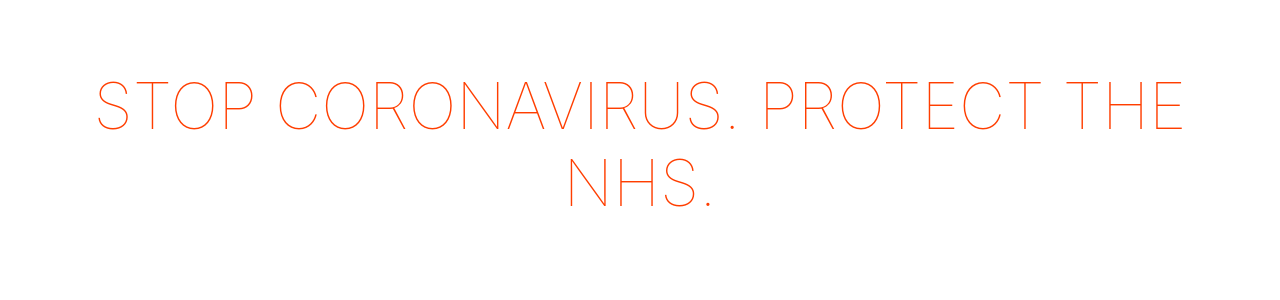
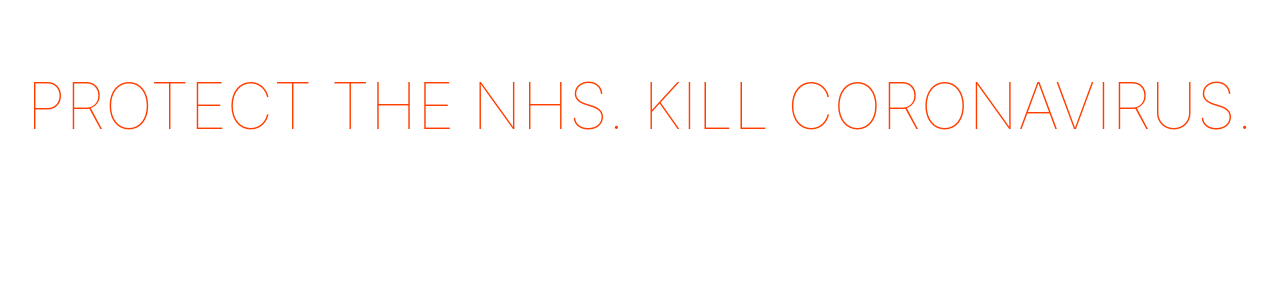
Before and after one commit to igelstorm/covid-19-slogan, a Svelte app: page / in a window 1280 px wide. Shown: the top 300 px of the page. Built offline with nearby package versions, Linux system fonts and the light colour scheme.

Commit message:
Handle different types of phrases

```diff
--- a/src/App.svelte
+++ b/src/App.svelte
@@ -1,17 +1,30 @@
 <script>
 	const words = {
-		noun: [
-			"coronavirus",
-			"the NHS"
-		],
-		verb: [
-			"stop",
-			"protect"
-		]
+		positive: {
+			verb: [
+				"protect",
+				"help"
+			],
+			object: [
+				"the NHS",
+				"the public"
+			]
+		},
+		negative: {
+			verb: [
+				"stop",
+				"kill"
+			],
+			object: [
+				"coronavirus",
+				"the virus",
+				"the disease"
+			]
+		}
 	}
 
-	export const addWord = function(acc, type) {
-		const possibleWords = words[type].filter(
+	export const addWord = function(acc, wordType) {
+		const possibleWords = words[wordType.phrase][wordType.word].filter(
 			function(w) { return !acc.includes(w) }
 		)
 		const randomIndex = Math.floor(Math.random() * possibleWords.length)
@@ -21,10 +34,10 @@
 
 	const randomWords = function() {
 		return [
-			"verb",
-			"noun",
-			"verb",
-			"noun"
+			{phrase: "positive", word: "verb"},
+			{phrase: "positive", word: "object"},
+			{phrase: "negative", word: "verb"},
+			{phrase: "negative", word: "object"}
 		].reduce(addWord, [])
 	}
 
```
